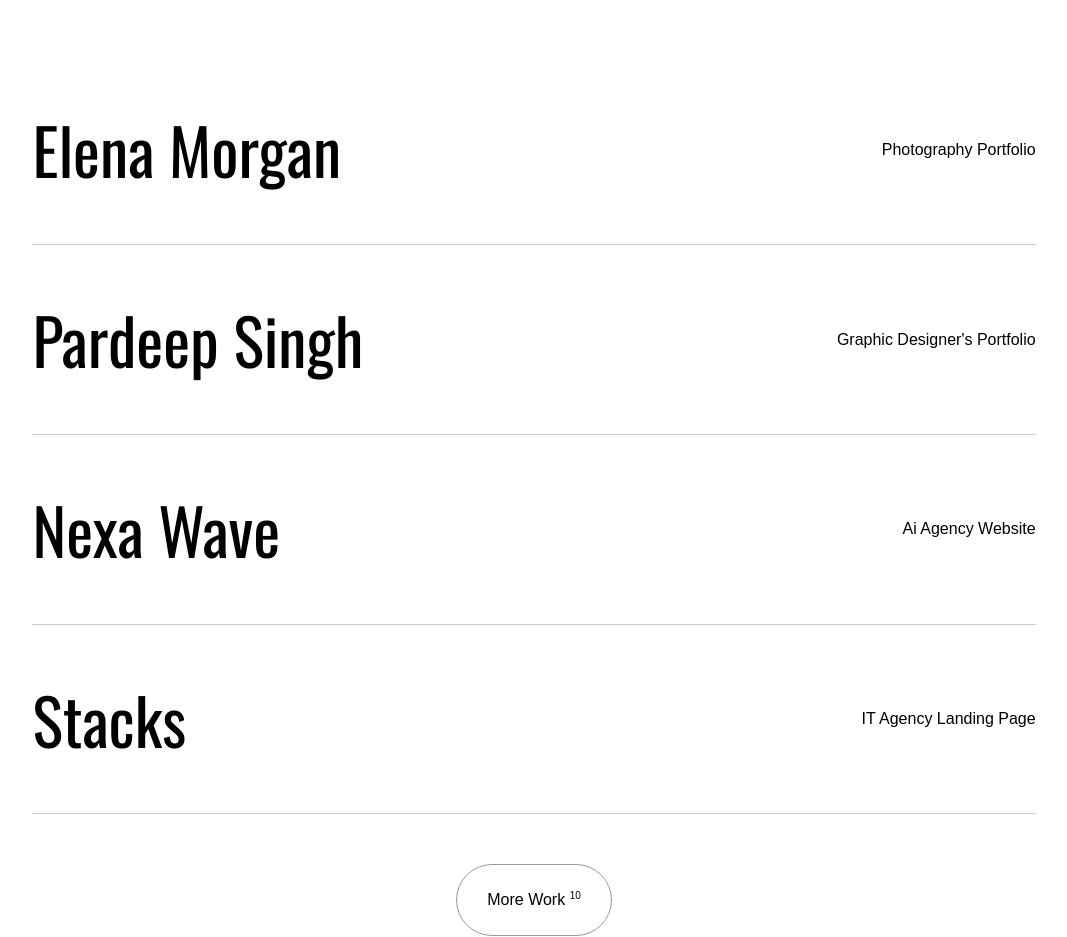
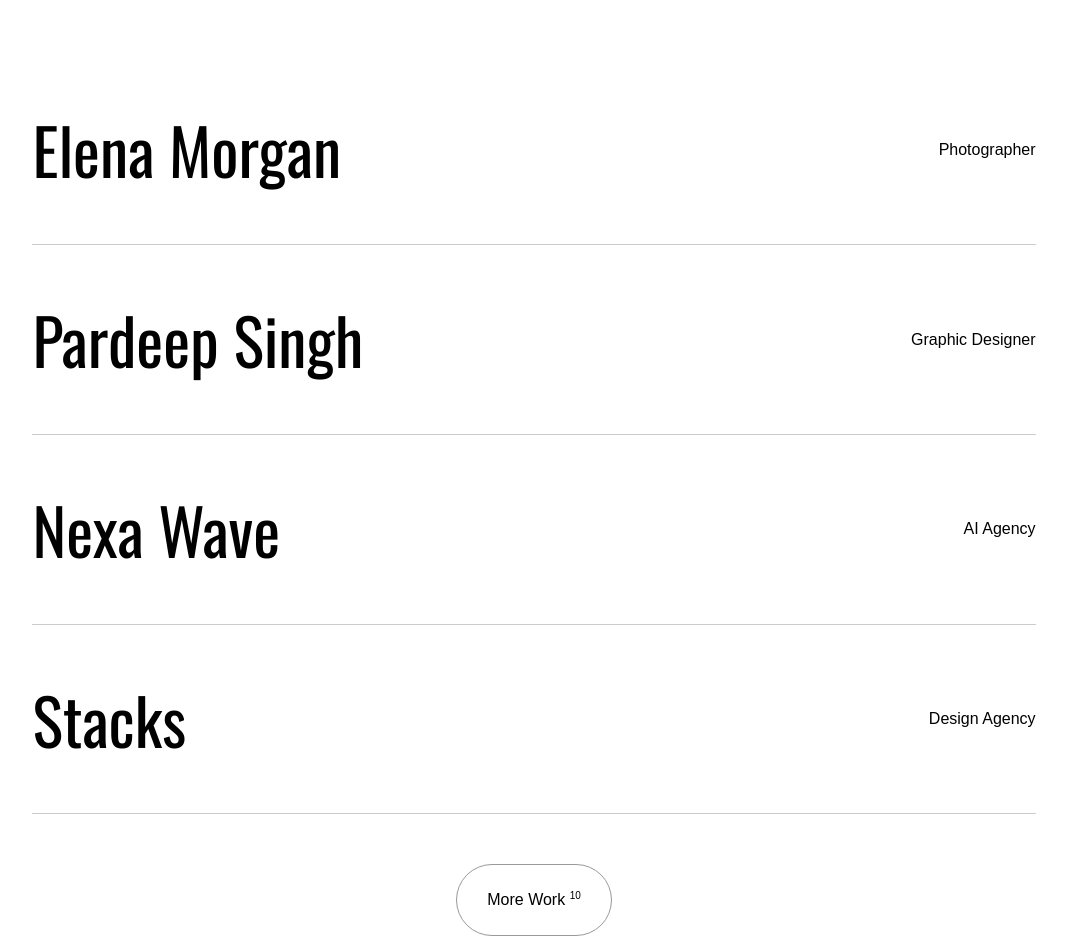
Before and after one commit to guristacks/Guri-Ghumaan, a React (Vite) app: page / in a window 1280 px wide. Shown: the part 1340-2277 px from the top of the page, without its empty margins (106-1173 px from the left). Built offline with nearby package versions, Linux system fonts and the light colour scheme.

Commit message:
Update project types in WorkPrev component for consistency

```diff
--- a/src/Components/Home-Page/Work-Section/WorkPrev.jsx
+++ b/src/Components/Home-Page/Work-Section/WorkPrev.jsx
@@ -7,7 +7,7 @@ const projects = [
   {
     title: "Elena Morgan",
     alt: "Elena Morgan personal portfolio website preview",
-    type: "Photography Portfolio",
+    type: "Photographer",
     link: "https://elena-morgan.vercel.app/",
     image: "/Images/Work/elena-mockup.webp",
     date: "2026",
@@ -15,7 +15,7 @@ const projects = [
   {
     title: "Pardeep Singh",
     alt: "Pardeep Singh's Portfolio preview",
-    type: "Graphic Designer's Portfolio",
+    type: "Graphic Designer",
     link: "https://pardeep-singh.vercel.app/",
     image: "/Images/Work/pardeep-mockup.webp",
     date: "2026",
@@ -23,7 +23,7 @@ const projects = [
   {
     title: "Nexa Wave",
     alt: "Nexa Wave digital agency website preview",
-    type: "Ai Agency Website",
+    type: "AI Agency",
     link: "https://nexa-wave-agency.vercel.app/",
     image: "/Images/Work/nexa-mockup.webp",
     date: "2026",
@@ -31,7 +31,7 @@ const projects = [
   {
     title: "Stacks",
     alt: "Stacks project website homepage preview",
-    type: "IT Agency Landing Page",
+    type: "Design Agency",
     link: "https://stacks-design-development.vercel.app/",
     image: "/Images/Work/stacks-mockup.webp",
     date: "2026",
```
